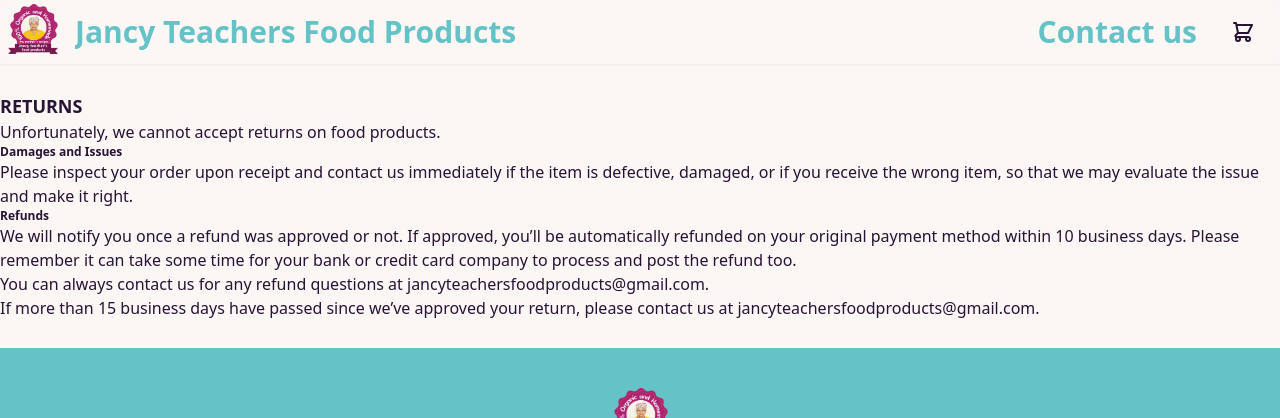
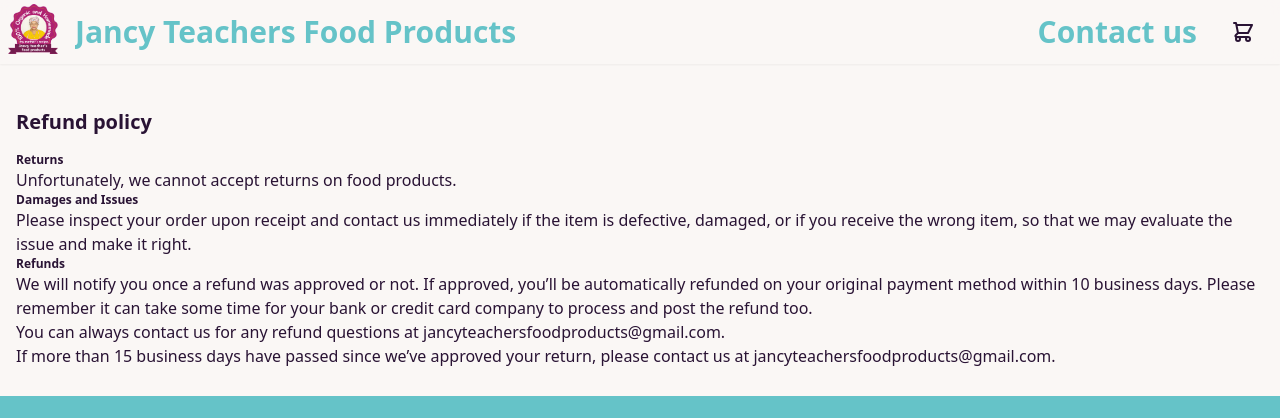
Before and after one commit to gex7777/ecommerce, a Next.js app: page /refund-policy in a window 1280 px wide. Shown: the top 418 px of the page. Built offline with nearby package versions, Linux system fonts and the light colour scheme; no server answers.

Commit message:
add space and padding

```diff
--- a/pages/privacy-policy.js
+++ b/pages/privacy-policy.js
@@ -4,8 +4,8 @@
 
 const Ppolicy = () => {
   return (
-    <div className="container mx-auto my-7">
-      <p className="font-bold text-lg">
+    <div className="container mx-auto my-7 px-4">
+      <p className="font-bold text-lg py-4">
         Jancy Teachers Food Products Privacy Policy
       </p>
 
--- a/pages/refund-policy.js
+++ b/pages/refund-policy.js
@@ -3,21 +3,17 @@
 
 const Rpolicy = () => {
   return (
-    <div className="container mx-auto my-7">
-      <p className="font-bold text-lg">RETURNS</p>
-
+    <div className="container mx-auto my-7 px-4">
+      <p className="font-bold text-xl py-4">Refund policy</p>
+      <p className="font-bold text-xs">Returns</p>
       <p>Unfortunately, we cannot accept returns on food products.</p>
-
       <p className="font-bold text-xs">Damages and Issues</p>
-
       <p>
         Please inspect your order upon receipt and contact us immediately if the
         item is defective, damaged, or if you receive the wrong item, so that we
         may evaluate the issue and make it right.
       </p>
-
       <p className="font-bold text-xs">Refunds</p>
-
       <p>
         We will notify you once a refund was approved or not. If approved,
         you&rsquo;ll be automatically refunded on your original payment method
--- a/pages/terms-of-service.js
+++ b/pages/terms-of-service.js
@@ -9,8 +9,8 @@
 
 const Tos = () => {
   return (
-    <div className="container mx-auto">
-      <div className="font-bold text-lg">TERMS OF SERVICE</div>
+    <div className="container mx-auto px-4 ">
+      <div className="font-bold text-lg py-4">TERMS OF SERVICE</div>
 
       <p className="font-bold text-xs">OVERVIEW</p>
 
```
